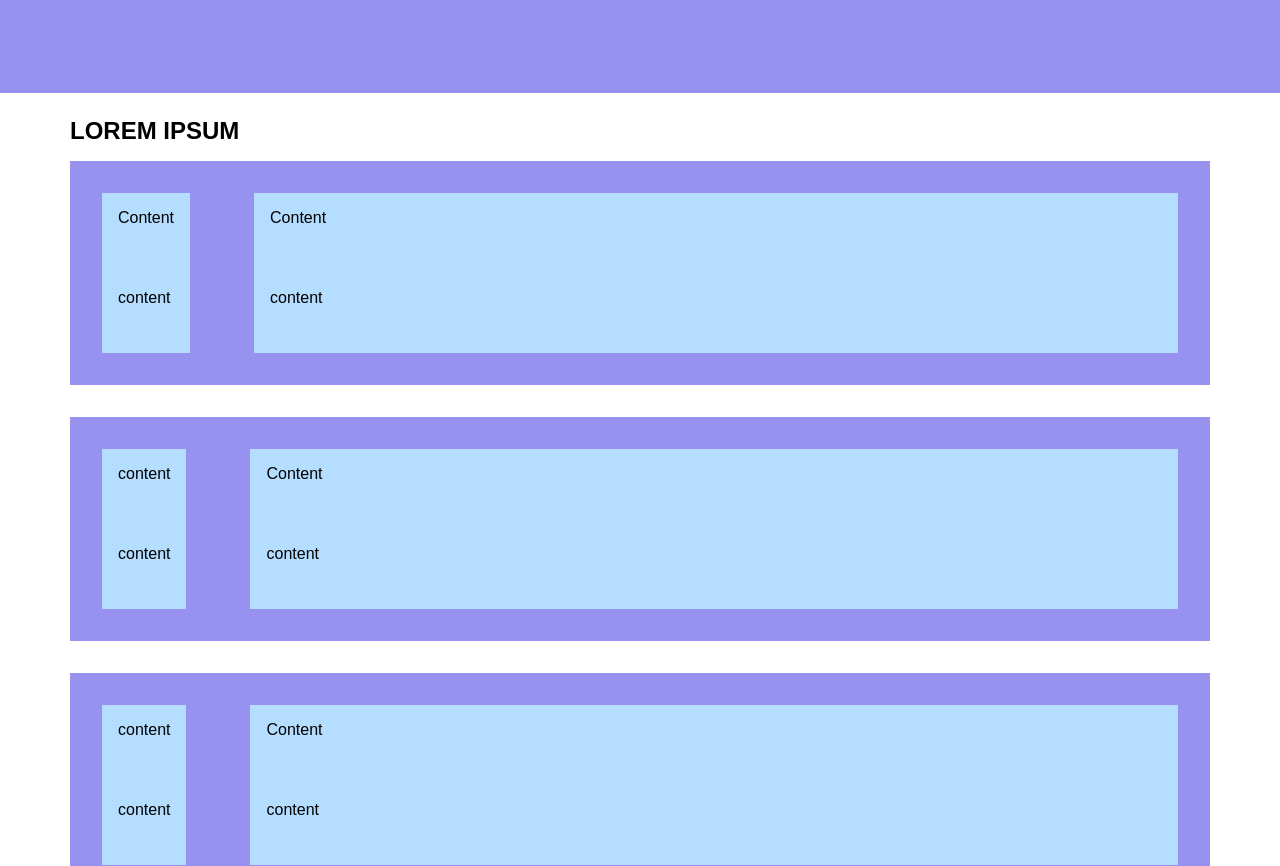
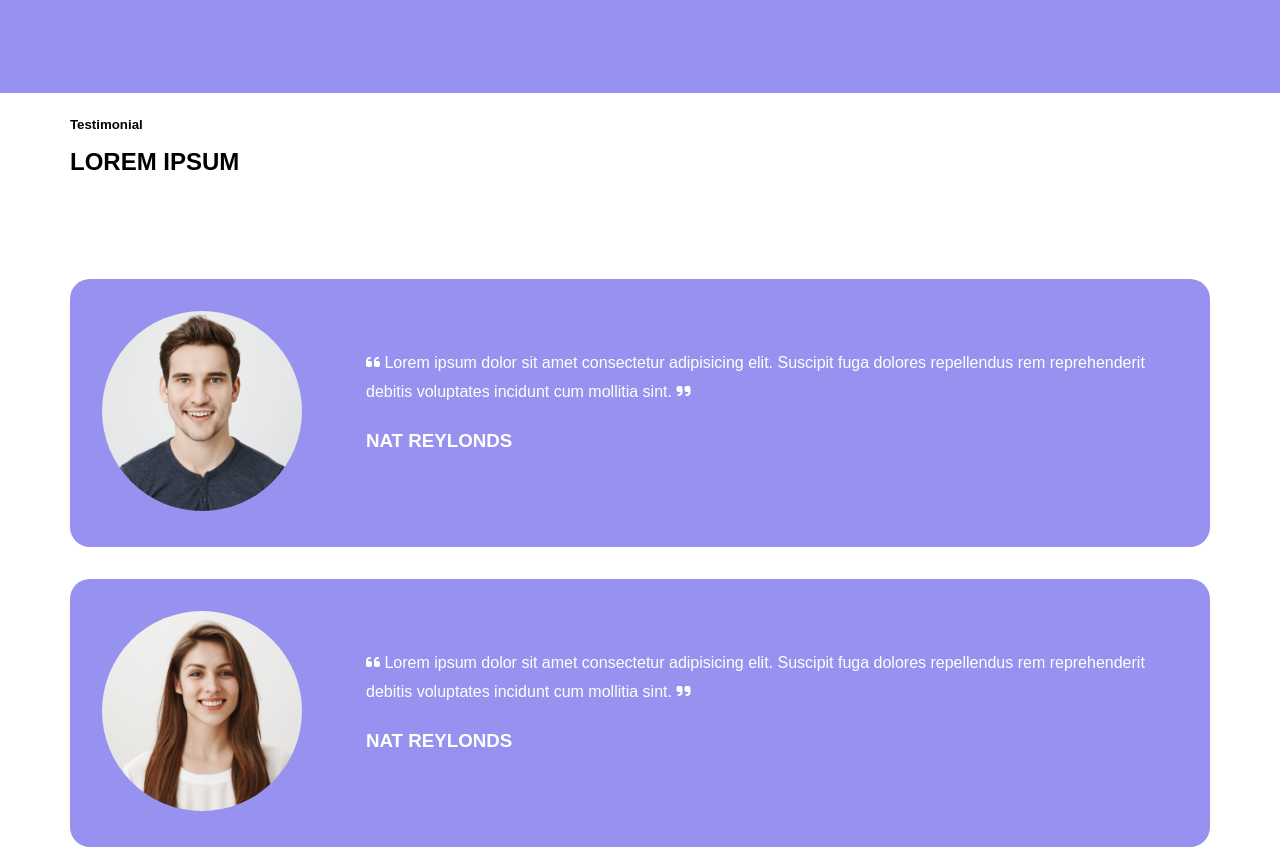
Before and after one commit to GiacomoGiannoni/htmlcss-responsive-layout, a plain HTML site: page index.html in a window 1280 px wide. Shown: the part 1934-2800 px from the top of the page. Drawn offline with Linux system fonts and the light colour scheme.

Commit message:
continuazione esercizio

```diff
--- a/css/style.css
+++ b/css/style.css
@@ -228,11 +228,31 @@ h5{
     padding: 2rem;
     background-color: var(--secondary-color);
     margin-bottom: 2rem;
+    align-items: center;
 }
 
 #testimonial .card-image{
     margin: 1rem;
 }
+
+#testimonial img {
+    object-fit: cover;
+    border-radius: 50%;
+    height: 200px;
+    width: 200px
+}
+
+#testimonial .text {
+    color: var(--white-color);
+    line-height: 1.8rem;
+}
+
+#testimonial .card .title{
+    color: var(--white-color);
+    margin: 1.5rem 0rem;
+}
+
+
 
 /*benefits*/
 #benefits{
--- a/index.html
+++ b/index.html
@@ -58,17 +58,17 @@
                             <p class="text">Lorem ipsum dolor sit amet consectetur adipisicing elit. Illum voluptatem consectetur perferendis beatae minima quae asperiores adipisci, numquam aspernatur maiores!</p>
                         </div>
                         <div class="card rounded text-center">
-                            <i class="big fa-solid fa-file-code"></i>
+                            <i class="big fa-solid fa-compass-drafting"></i>
                             <h3 class="title">Web Design</h3>
                             <p class="text">Lorem ipsum dolor sit amet consectetur adipisicing elit. Illum voluptatem consectetur perferendis beatae minima quae asperiores adipisci, numquam aspernatur maiores!</p>
                         </div>
                         <div class="card rounded text-center">
-                            <i class="big fa-solid fa-file-code"></i>
+                            <i class="big fa-solid fa-laptop-code"></i>
                             <h3 class="title">Development</h3>
                             <p class="text">Lorem ipsum dolor sit amet consectetur adipisicing elit. Illum voluptatem consectetur perferendis beatae minima quae asperiores adipisci, numquam aspernatur maiores!</p>
                         </div>
                         <div class="card rounded text-center">
-                            <i class="big fa-solid fa-file-code"></i>
+                            <i class="big fa-solid fa-bullhorn"></i>
                             <h3 class="title">Branding</h3>
                             <p class="text">Lorem ipsum dolor sit amet consectetur adipisicing elit. Illum voluptatem consectetur perferendis beatae minima quae asperiores adipisci, numquam aspernatur maiores!</p>
                         </div>
@@ -94,37 +94,36 @@
 
             <section id="testimonial" class="px-2">
                 <div class="container">
-                    <h1>LOREM IPSUM</h1>
-                    <div class="card">
+                    <div class="pre-block">
+                        <h5 class="pre-title">Testimonial</h5>
+                        <h1 class="title">LOREM IPSUM</h1>
+                        <p class="text">Lorem ipsum, dolor sit amet consectetur adipisicing elit. Numquam itaque minima ipsam laboriosam at dolorem facilis, quibusdam cum! Hic quas, minima, beatae aut sapiente dicta excepturi fugit repudiandae accusantium debitis a? Assumenda impedit nesciunt hic quis dolores, earum inventore amet facere. Eligendi modi doloremque aperiam necessitatibus reiciendis repellendus sequi adipisci?</p>
+                    </div>
+                    <div class="card rounded">
                         <div class="card-image">
-                            <div class="box">Content</div>
-                            <div class="box">content</div>
+                            <img src="img/testimonial1.jpg" alt="testimonial1">
                         </div>
                         <div class="card-text">
-                        <div class="box">Content</div>
-                        <div class="box">content</div>
+                            <p class="text"><i class="fa-solid fa-quote-left"></i> Lorem ipsum dolor sit amet consectetur adipisicing elit. Suscipit fuga dolores repellendus rem reprehenderit debitis voluptates incidunt cum mollitia sint. <i class="fa-solid fa-quote-right"></i></p>
+                            <h3 class="title">NAT REYLONDS</h3>
                         </div>
                     </div>
-
-                    <div class="card">
+                    <div class="card rounded">
                         <div class="card-image">
-                            <div class="box">content</div>
-                            <div class="box">content</div>
+                            <img src="img/testimonial2.jpg" alt="testimonial1">
                         </div>
                         <div class="card-text">
-                        <div class="box">Content</div>
-                        <div class="box">content</div>
+                            <p class="text"><i class="fa-solid fa-quote-left"></i> Lorem ipsum dolor sit amet consectetur adipisicing elit. Suscipit fuga dolores repellendus rem reprehenderit debitis voluptates incidunt cum mollitia sint. <i class="fa-solid fa-quote-right"></i></p>
+                            <h3 class="title">NAT REYLONDS</h3>
                         </div>
                     </div>
-
-                    <div class="card">
+                    <div class="card rounded">
                         <div class="card-image">
-                            <div class="box">content</div>
-                            <div class="box">content</div>
+                            <img src="img/testimonial3.jpg" alt="testimonial1">
                         </div>
                         <div class="card-text">
-                        <div class="box">Content</div>
-                        <div class="box">content</div>
+                            <p class="text"><i class="fa-solid fa-quote-left"></i> Lorem ipsum dolor sit amet consectetur adipisicing elit. Suscipit fuga dolores repellendus rem reprehenderit debitis voluptates incidunt cum mollitia sint. <i class="fa-solid fa-quote-right"></i></p>
+                            <h3 class="title">NAT REYLONDS</h3>
                         </div>
                     </div>
                 </div>
```
Lines whose indentation alone changed are shown as unchanged.
